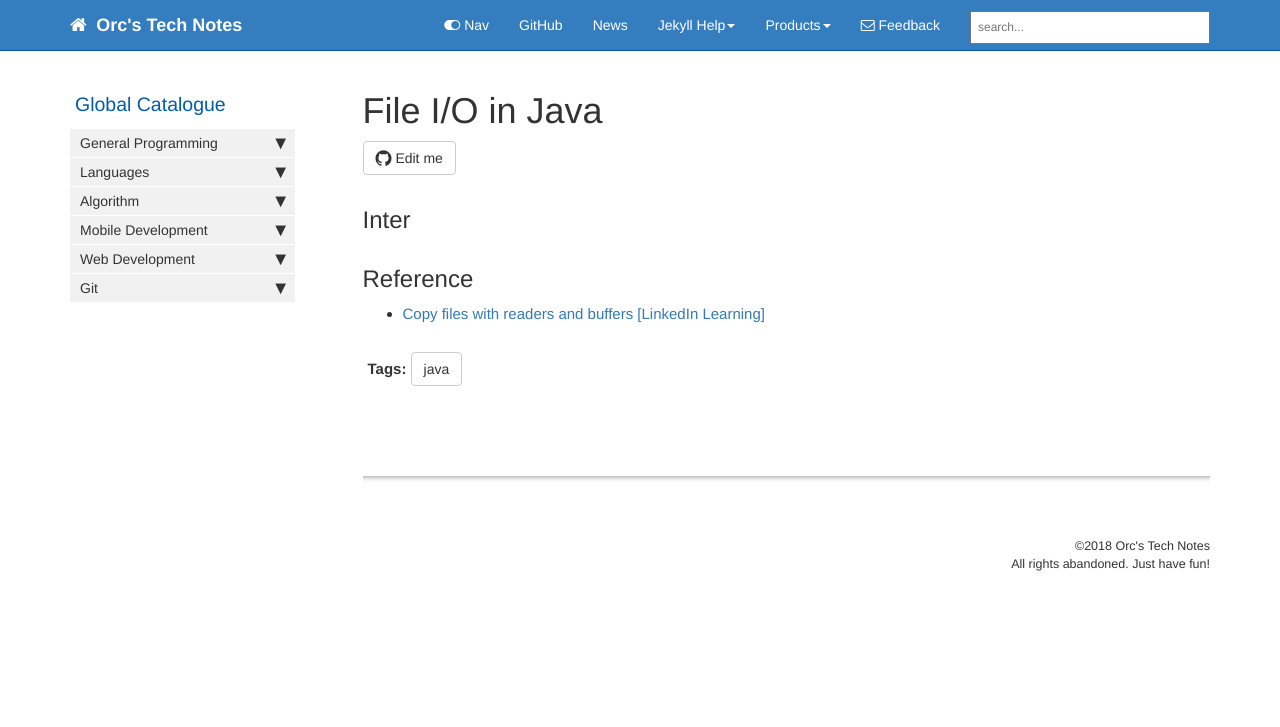
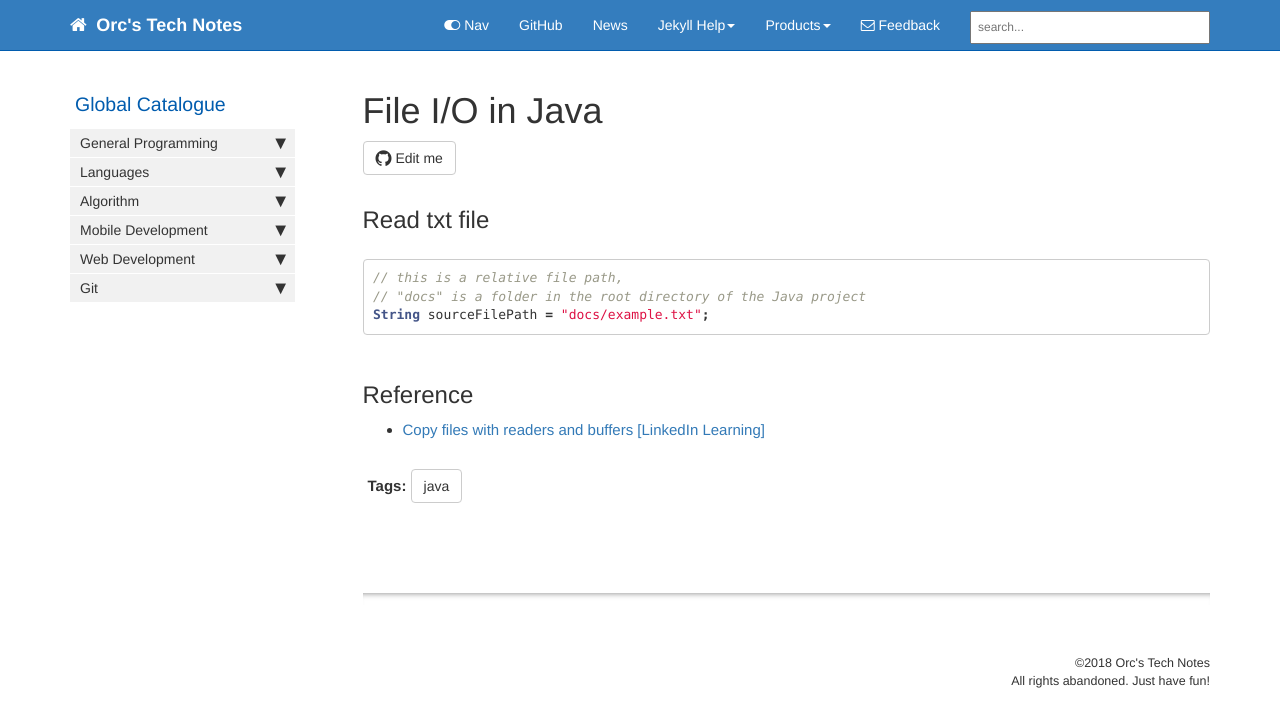
Before and after one commit to HungryOrc/hungryorc.github.io, a Jekyll site: the page built from pages/java/java_file_io.md, in a window 1280 px wide. Shown: the top 727 px of the page. Built offline with Jekyll 4.4.1, drawn with Linux system fonts in a browser that asks for light colours; nearby versions of some CDN libraries; comment, search, counter and statistics services are not loaded.

Commit message:
Update java_file_io.md

````diff
--- a/pages/java/java_file_io.md
+++ b/pages/java/java_file_io.md
@@ -9,7 +9,12 @@ folder: java
 toc: false
 ---
 
-## Inter
+## Read txt file
+```java
+// this is a relative file path,
+// "docs" is a folder in the root directory of the Java project
+String sourceFilePath = "docs/example.txt";
+```
 
 ## Reference
 * [Copy files with readers and buffers [LinkedIn Learning]](https://www.linkedin.com/learning/java-essential-training-objects-and-apis/copy-files-with-readers-and-buffers)
````
